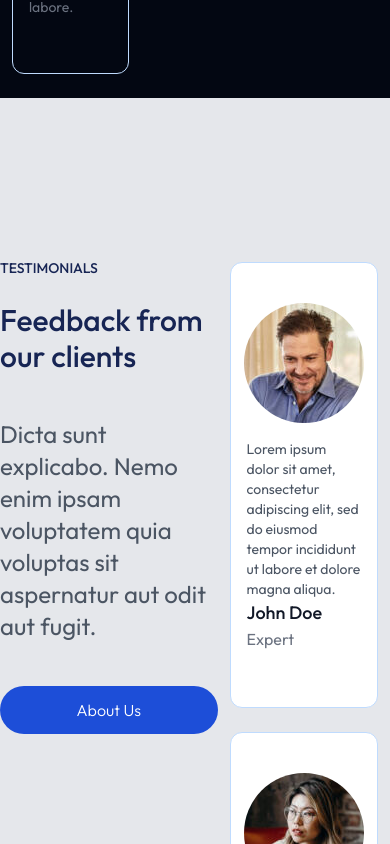
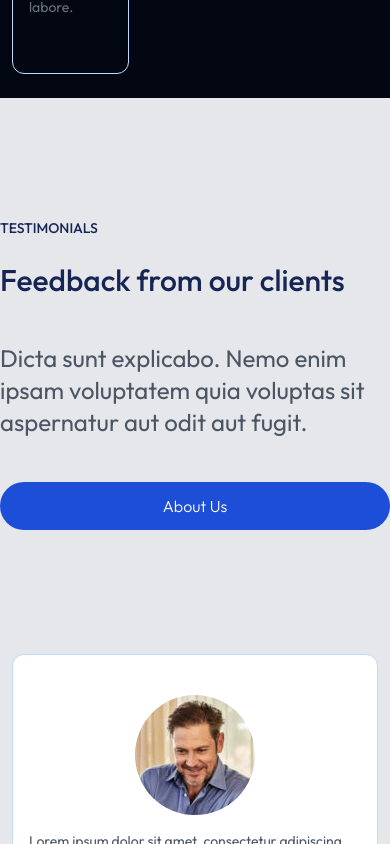
Before and after one commit to Kyoto321/SmartSEO, a React (Vite) app: page / in a window 390 px wide. Shown: the part 5680-6524 px from the top of the page. Built offline with nearby package versions, Linux system fonts and the light colour scheme.

Commit message:
full functional SEO responsive website

```diff
--- a/src/components/Footer.jsx
+++ b/src/components/Footer.jsx
@@ -4,7 +4,7 @@ const Footer = () => {
 return (
     <div className='bg-gray-950'>
       <div className='md:mx-20'>
-          <div className='flex flex-col sm:grid grid-cols-[1fr_1fr_1fr_2fr] my-20 gap-14 mt-40 text-sm'>
+          <div className='flex-col grid grid-cols-[1fr_1fr] md:grid-cols-[1fr_1fr_1fr_2fr] lg:grid-cols-[1fr_1fr_1fr_2fr]  my-20 gap-14 mt-40 text-sm'>
           {/**------------left side--------------*/}
           <div className="mt-20">
               <p className='text-xl text-white font-medium mb-5'>Office</p>
--- a/src/components/Testimonials.jsx
+++ b/src/components/Testimonials.jsx
@@ -5,7 +5,7 @@ import {assets} from '../assets/assets';
 const Testimonials = () => {
 
   return (
-    <div className='md:mx-20 flex mt-10'>
+    <div className='md:mx-20 lg:flex md:flex mt-10'>
       <div className='flex flex-col mb-5 gap-6 mt-20'>
         <div className='text-left text-2xl pt-10 text-gray-600'>
           <p className='text-sm text-blue-950 font-medium'>TESTIMONIALS</p>
```
